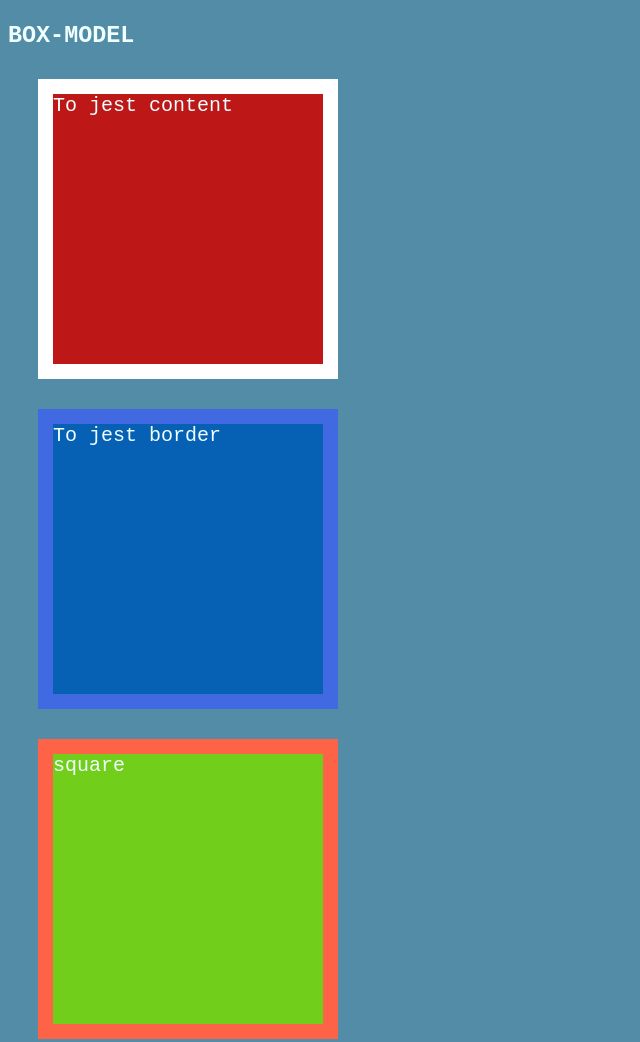
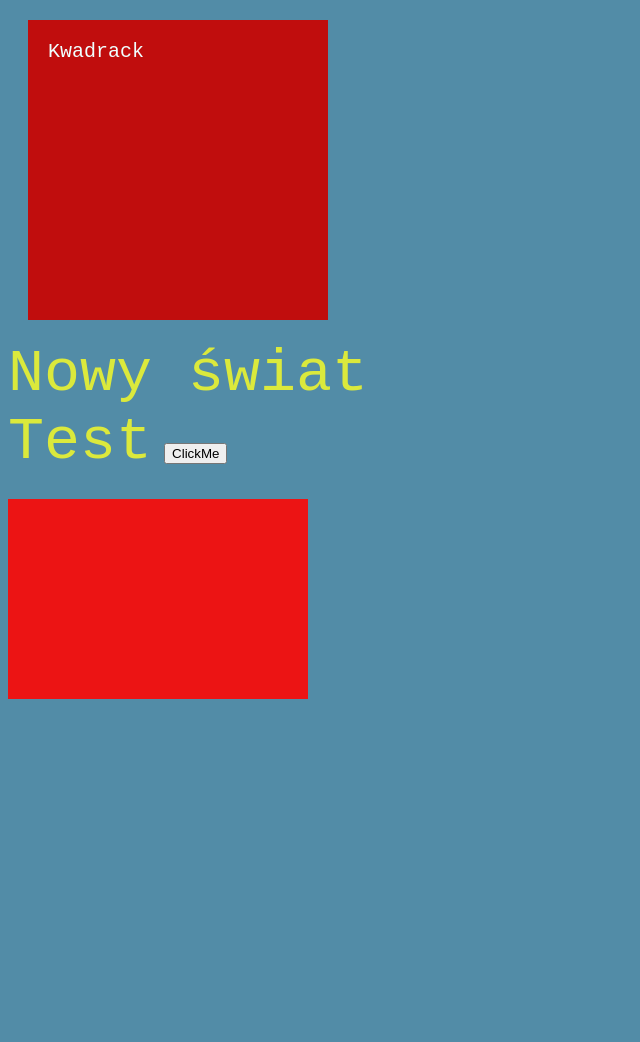
Before and after one commit to TomaszKulaDev/box-model, a plain HTML site: page index.html in a window 1280 px wide. Shown: the top 1042 px of the page, without its empty margins (0-640 px from the left). After the commit the page ends 800 px from the top, so only its background shows below. Drawn offline with Linux system fonts and the light colour scheme.

Commit message:
:hover, links ect

```diff
--- a/index.html
+++ b/index.html
@@ -8,18 +8,21 @@
     <link rel="stylesheet" href="style.css">
 </head>
 <body>
-    <h3><p>BOX-MODEL</p></h3>
+<div class="square">Kwadrack</div>
 
 
-<div class="content">To jest content</div>
-<div class="border"> To jest border</div>
-<div class="square">square</div>
+<a href="dsfsdfsdfsfs">Nowy świat</a>
+<br>
+<a href="ddddddddd">Test</a>
+
+<button class="test">ClickMe</button>
 
 
-<div class="hideSquare"><p>ipsum olor sit amet consectetur adipisicing  loelit. Nesciunt iure, aliquid necessitatibus minus nam, quidem excepturi autem possimus culpa labore deserunt alias perspiciatis laborum explicabo, teolor sit amet consectetur adipisicing  loelit. Nesciunt iure, aliquid necessitatibus minus nam, quidem excepturi autem possimus culpa labore deserunt alias perspiciatis laborum explicabo, te dolor sit amet consectetur adipisicing  loelit. Nesciunt iure, aliquid necessitatibus minus nam, quidem excepturi autem possimus culpa labore deserunt alias perspiciatis laborum explicabo, temporibus ea harum quia sint.</p></div>
+<br>
+<br>
 
 
-
+<div class="square2"></div>
 
 </body>
 </html>
--- a/style.css
+++ b/style.css
@@ -5,40 +5,47 @@ color: azure;
 font-size: x-large;
 }
 
-h3 {
-text-transform: uppercase;
+
+.square {
+width: 300px;
+height: 300px;
+margin: 20px;
+background-color: rgb(192, 13, 13);
+box-sizing:border-box;
+padding: 20px;
 }
 
-div {
-width: 300px; /* DRY */
-height: 300px;
-box-sizing:border-box;
+a {
+    text-decoration: none;
+    font-size: 60px;
 }
 
-.content {
-    background-color: rgb(190, 23, 23);
-    border: 15px solid white;
-    margin: 30px;
+a:link {
+color: rgba(251, 255, 35, 0.808);
 }
-/*  -Remember to set box-sizing: border-box;
-    -Marginesy z boków sie dodają 30+30
-    -Margines w kolumnie jest wybierany wiekszy z 2 elementów. */
-.border {
-    background-color: rgb(6, 96, 180);
-    border: 15px solid royalblue;
-    margin: 30px;
+a:visited {
+color: tomato;
 }
 
-.square {
-    background-color: rgb(113, 206, 26);
-    border: 15px solid tomato;
-    margin: 30px;
+a:hover {
+    color: royalblue;
 }
 
-.hideSquare {
-background-color: rgb(100, 62, 143);
-margin: 30px;
-border: 20px solid orange;
-/* overflow: auto;  */
-/* overflow: hidden; */
+a:active {
+    color: lime;
 }
+
+
+
+.square2 {
+width: 300px;
+height: 200px;
+background-color: rgb(236, 20, 20);
+transition: .5s;
+}
+
+.square2:hover {
+width: 500px;
+height: 350px;
+background-color: rgb(16, 230, 26);
+}
```
